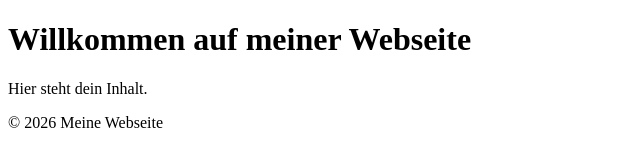
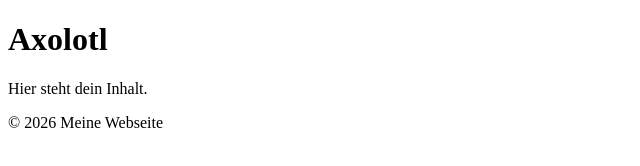
Before and after one commit to axaxalexaxax/axaxalexaxax.github.io, a plain HTML site: page index.html in a window 1280 px wide. Shown: the whole page, without its empty margins (0-640 px from the left). Drawn offline with Linux system fonts and the light colour scheme.

Commit message:
Titel und Überschrift auf Axolotl ändern

```diff
--- a/index.html
+++ b/index.html
@@ -3,11 +3,11 @@
 <head>
   <meta charset="UTF-8">
   <meta name="viewport" content="width=device-width, initial-scale=1.0">
-  <title>Meine Webseite</title>
+  <title>Axolotl </title>
 </head>
 <body>
   <header>
-    <h1>Willkommen auf meiner Webseite</h1>
+    <h1>Axolotl</h1>
   </header>
 
   <main>
```
